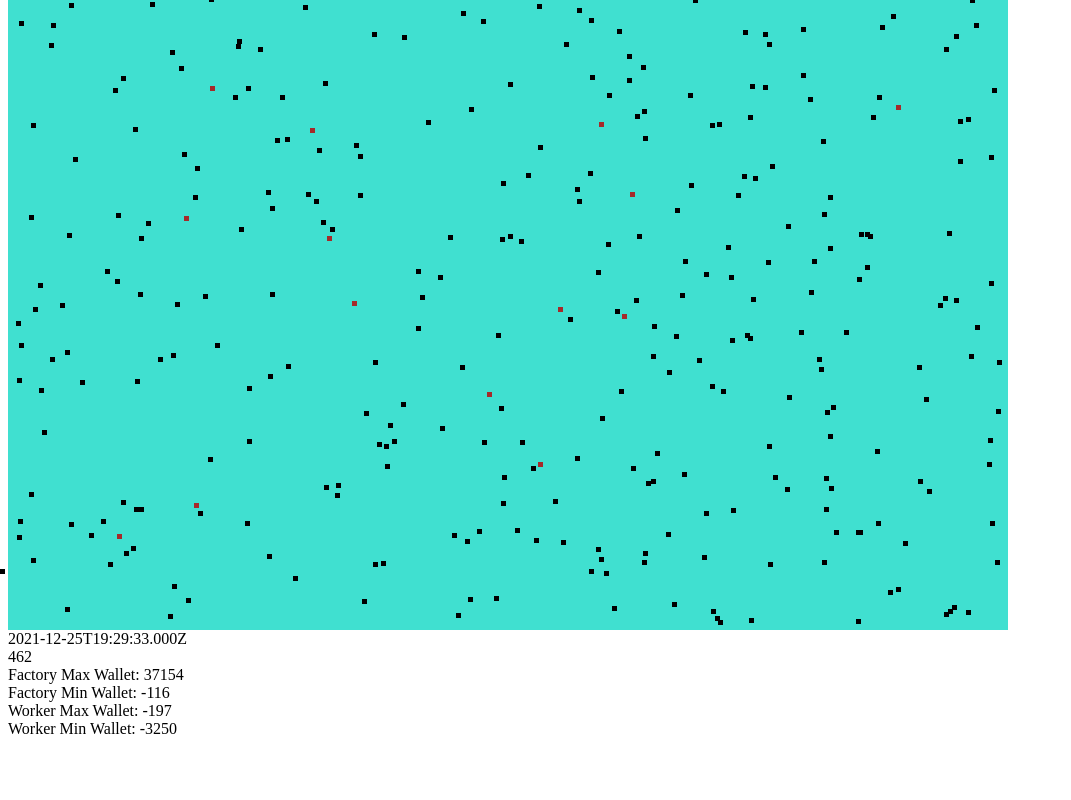
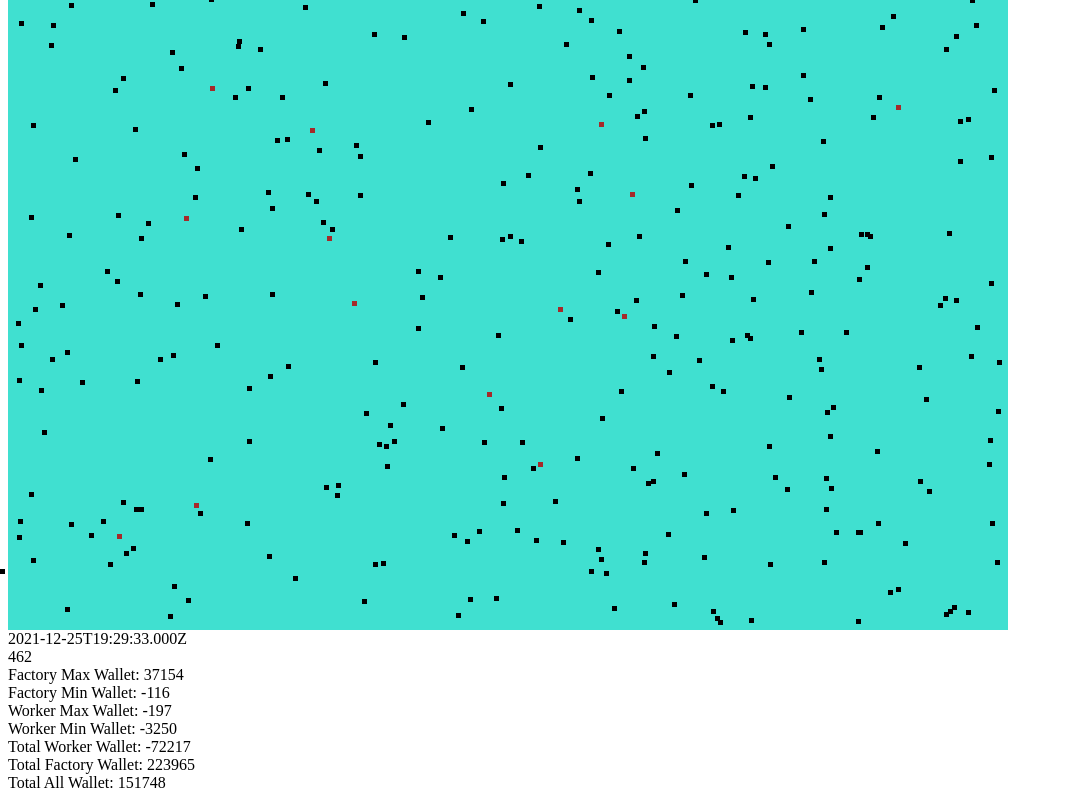
Before and after one commit to UrosNikolic95/PracticingAngular, an Angular app: page / in a window 1280 px wide. Shown: the part 378-1178 px from the top of the page, without its empty margins (0-1071 px from the left). Before the commit the page ends 1124 px from the top, so only its background shows below. Built offline with nearby package versions, Linux system fonts and the light colour scheme.

Commit message:
total wallet

```diff
--- a/src/app/app.component.html
+++ b/src/app/app.component.html
@@ -5,3 +5,6 @@
 <div>Factory Min Wallet: {{ factoryMinWallet }}</div>
 <div>Worker Max Wallet: {{ workerMaxWallet }}</div>
 <div>Worker Min Wallet: {{ workerMinWallet }}</div>
+<div>Total Worker Wallet: {{ totalWorkerWallet }}</div>
+<div>Total Factory Wallet: {{ totalFactoryWallet }}</div>
+<div>Total All Wallet: {{ totalAllWallet }}</div>
--- a/src/app/app.component.ts
+++ b/src/app/app.component.ts
@@ -5,6 +5,8 @@ import { FactoryModel } from './inner-logic/models';
 import {
   FactoryMaxWallet,
   FactoryMinWallet,
+  TotalFactoryWallet,
+  TotlaWorkerWallet,
   WorkerMaxWallet,
   WorkerMinWallet,
 } from './inner-logic/statistics';
@@ -25,6 +27,9 @@ export class AppComponent implements OnInit {
       this.factoryMinWallet = FactoryMinWallet();
       this.workerMaxWallet = WorkerMaxWallet();
       this.workerMinWallet = WorkerMinWallet();
+      this.totalWorkerWallet = TotlaWorkerWallet();
+      this.totalFactoryWallet = TotalFactoryWallet();
+      this.totalAllWallet = this.totalWorkerWallet + this.totalFactoryWallet;
       console.log('???', this.factoriesWithRequirements);
     });
   }
@@ -37,4 +42,7 @@ export class AppComponent implements OnInit {
   factoryMaxWallet = 0;
   workerMinWallet = 0;
   workerMaxWallet = 0;
+  totalWorkerWallet = 0;
+  totalFactoryWallet = 0;
+  totalAllWallet = 0;
 }
--- a/src/app/inner-logic/statistics.ts
+++ b/src/app/inner-logic/statistics.ts
@@ -15,3 +15,11 @@ export function WorkerMinWallet(): number {
 export function WorkerMaxWallet(): number {
   return Math.max(...WorkerModel.allWorkers.map((w) => w.wallet));
 }
+
+export function TotalFactoryWallet(): number {
+  return FactoryModel.allFactories.reduce((sum, f) => sum + f.wallet, 0);
+}
+
+export function TotlaWorkerWallet(): number {
+  return WorkerModel.allWorkers.reduce((sum, f) => sum + f.wallet, 0);
+}
```
